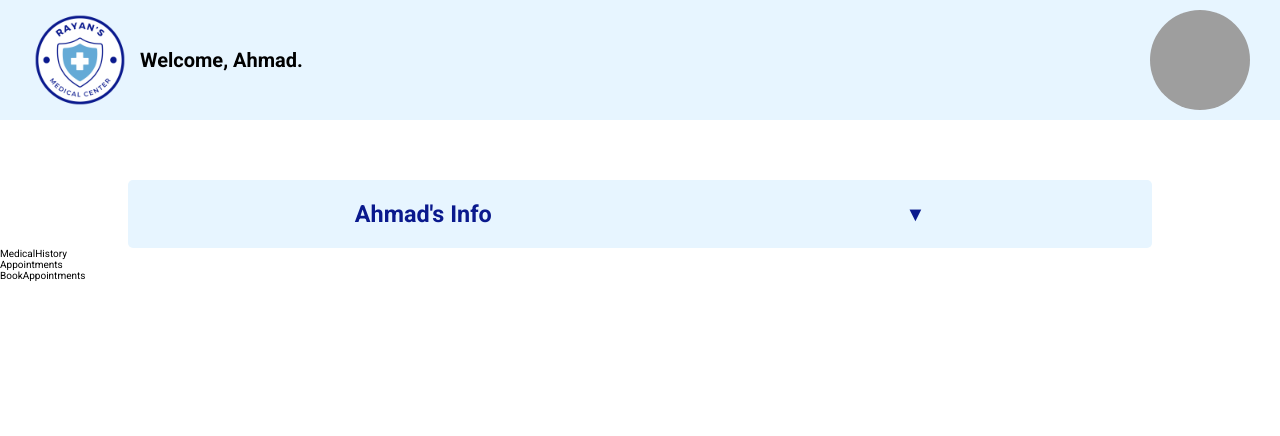
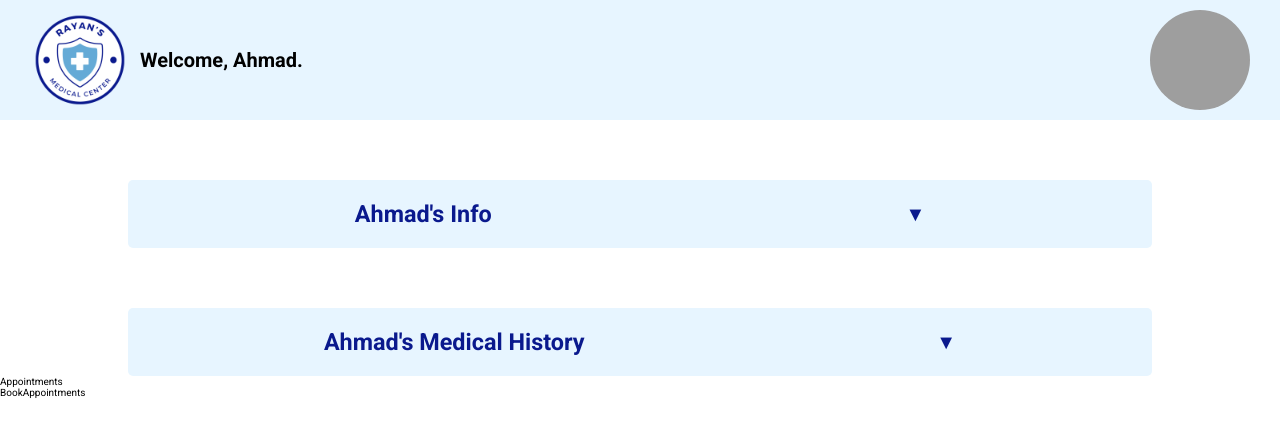
Before and after one commit to Rayan-Sarieddine/rayan_medical_center, a React (Create React App) app: page /patient in a window 1280 px wide. Shown: the top 436 px of the page. Built offline with nearby package versions, Linux system fonts and the light colour scheme; grey boxes are pictures that could not be loaded; the HTML template or start-up script is replaced by a standard one.

Commit message:
implemented patient-medical-history

```diff
--- a/src/Pages/PatientPage/Components/MedicalHistory/MedicalHistory.css
+++ b/src/Pages/PatientPage/Components/MedicalHistory/MedicalHistory.css
@@ -0,0 +1,24 @@
+.medical-history {
+  background-color: #e7f5ff;
+  width: 80%;
+  margin: 0 auto;
+  margin-top: 6rem;
+  border-radius: 5px;
+}
+.medical-history_header {
+  display: flex;
+  font-size: 2rem;
+  color: #0a198d;
+  font-weight: 600;
+  justify-content: space-around;
+  align-items: center;
+  padding: 2rem;
+}
+.medical-history_body {
+  position: relative;
+  padding: 2rem;
+}
+.medical-condition {
+  font-size: 2rem;
+  margin-bottom: 1rem;
+}
--- a/src/Pages/PatientPage/Components/MedicalHistory/MedicalHistory.js
+++ b/src/Pages/PatientPage/Components/MedicalHistory/MedicalHistory.js
@@ -1,7 +1,33 @@
-import React from "react";
+import React, { useState } from "react";
 import "./MedicalHistory.css";
-function MedicalHistory() {
-  return <div>MedicalHistory</div>;
+function MedicalHistory({ patient }) {
+  const [showMedicalHistoryBody, setShowMedicalHistoryBody] = useState(false);
+  const toggleMedicalHistoryBody = () => {
+    setShowMedicalHistoryBody(!showMedicalHistoryBody);
+  };
+  return (
+    <div className="medical-history">
+      <div className="medical-history_header">
+        <h3>
+          {patient.patient_name.split(" ")[0].charAt(0).toUpperCase() +
+            patient.patient_name.split(" ")[0].slice(1).toLowerCase()}
+          's Medical History
+        </h3>
+        <div onClick={toggleMedicalHistoryBody}>&#9660;</div>
+      </div>
+      {showMedicalHistoryBody && (
+        <div className="medical-history_body">
+          {patient.current_condition.map((con, ind) => {
+            return (
+              <p className="medical-condition">
+                {ind + 1}- {con}
+              </p>
+            );
+          })}
+        </div>
+      )}
+    </div>
+  );
 }
 
 export default MedicalHistory;
--- a/src/Pages/PatientPage/Components/PatientInfo/PatientInfo.js
+++ b/src/Pages/PatientPage/Components/PatientInfo/PatientInfo.js
@@ -40,7 +40,9 @@ function PatientInfo({ patient }) {
           </div>
           <div className="info-item">
             <p className="info-item_title">Current Condition: </p>
-            <p className="info-item_value">{patient.current_condition}</p>
+            <p className="info-item_value">
+              {patient.current_condition[patient.current_condition.length - 1]}
+            </p>
           </div>
         </div>
       )}
--- a/src/Pages/PatientPage/PatientPage.js
+++ b/src/Pages/PatientPage/PatientPage.js
@@ -13,7 +13,10 @@ function PatientPage() {
     age: 25,
     gender: "male",
     doctor: "Samir Senno",
-    current_condition: "waiting surgury",
+    current_condition: [
+      "checked in with unjured knee",
+      "waiting surgury for knee injury",
+    ],
     room: 201,
     appointments: [
       "January 1, 2022 at 7:30 PM",
```
